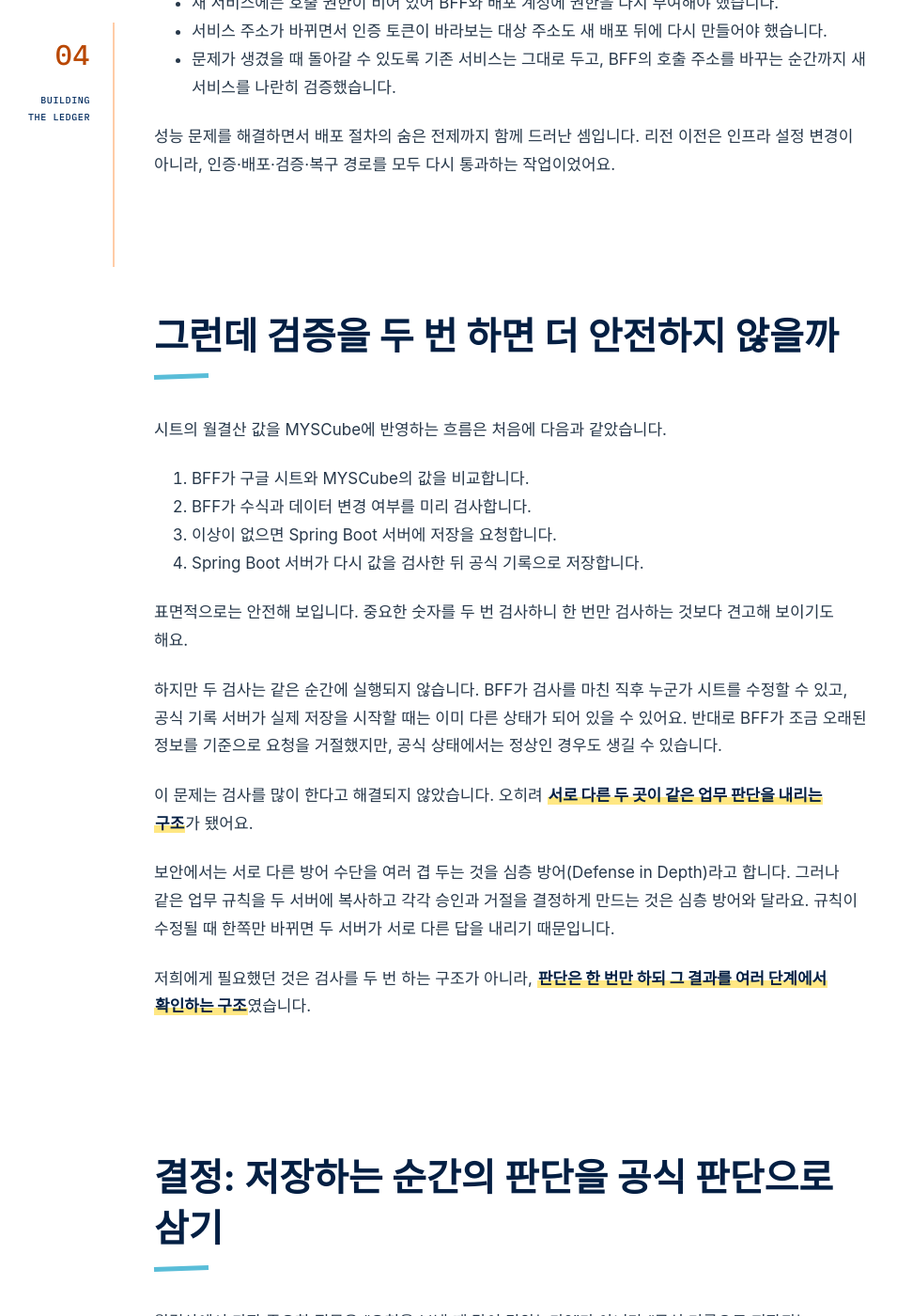
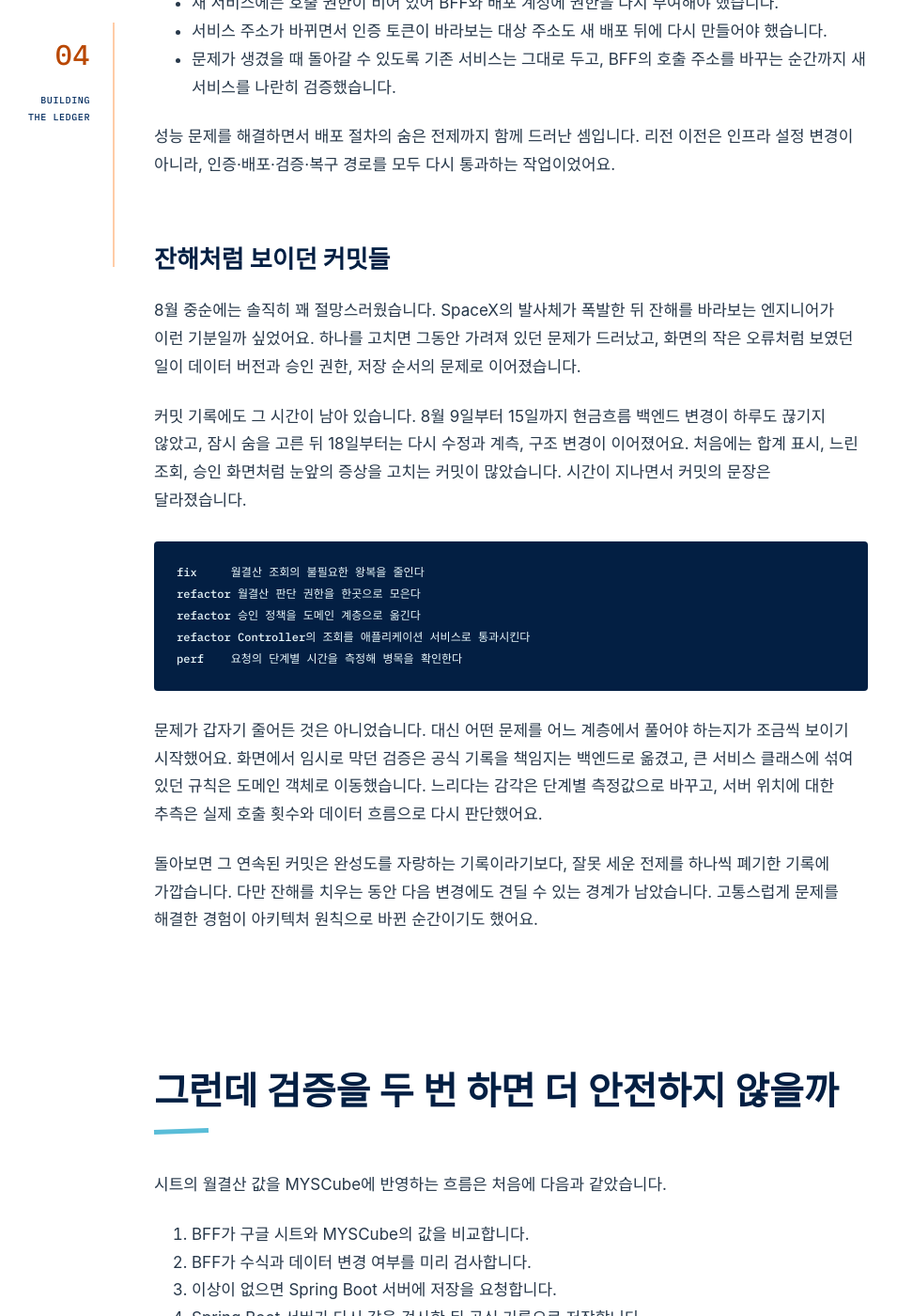
Before and after one commit to merryAI-dev/merryAI-dev.github.io, a Jekyll site: the page built from _posts/2026-08-25-myscube-building-the-ledger-04.md, in a window 1280 px wide and 1400 px high, scrolled down 6922 px. Shown: the whole window at 94% size, without its empty margins (182-1137 px from the left). Built offline with Jekyll 4.4.1, drawn with Linux system fonts in a browser that asks for light colours; some web fonts are replaced.

Commit message:
edit: add the human story behind the backend refactor

````diff
--- a/_posts/2026-08-25-myscube-building-the-ledger-04.md
+++ b/_posts/2026-08-25-myscube-building-the-ledger-04.md
@@ -144,6 +144,24 @@ public CashflowSheetLabApplyResponse applyCashflowSheetLab(
 - 문제가 생겼을 때 돌아갈 수 있도록 기존 서비스는 그대로 두고, BFF의 호출 주소를 바꾸는 순간까지 새 서비스를 나란히 검증했습니다.
 
 성능 문제를 해결하면서 배포 절차의 숨은 전제까지 함께 드러난 셈입니다. 리전 이전은 인프라 설정 변경이 아니라, 인증·배포·검증·복구 경로를 모두 다시 통과하는 작업이었어요.
+
+### 잔해처럼 보이던 커밋들
+
+8월 중순에는 솔직히 꽤 절망스러웠습니다. SpaceX의 발사체가 폭발한 뒤 잔해를 바라보는 엔지니어가 이런 기분일까 싶었어요. 하나를 고치면 그동안 가려져 있던 문제가 드러났고, 화면의 작은 오류처럼 보였던 일이 데이터 버전과 승인 권한, 저장 순서의 문제로 이어졌습니다.
+
+커밋 기록에도 그 시간이 남아 있습니다. 8월 9일부터 15일까지 현금흐름 백엔드 변경이 하루도 끊기지 않았고, 잠시 숨을 고른 뒤 18일부터는 다시 수정과 계측, 구조 변경이 이어졌어요. 처음에는 합계 표시, 느린 조회, 승인 화면처럼 눈앞의 증상을 고치는 커밋이 많았습니다. 시간이 지나면서 커밋의 문장은 달라졌습니다.
+
+```text
+fix     월결산 조회의 불필요한 왕복을 줄인다
+refactor 월결산 판단 권한을 한곳으로 모은다
+refactor 승인 정책을 도메인 계층으로 옮긴다
+refactor Controller의 조회를 애플리케이션 서비스로 통과시킨다
+perf    요청의 단계별 시간을 측정해 병목을 확인한다
+```
+
+문제가 갑자기 줄어든 것은 아니었습니다. 대신 어떤 문제를 어느 계층에서 풀어야 하는지가 조금씩 보이기 시작했어요. 화면에서 임시로 막던 검증은 공식 기록을 책임지는 백엔드로 옮겼고, 큰 서비스 클래스에 섞여 있던 규칙은 도메인 객체로 이동했습니다. 느리다는 감각은 단계별 측정값으로 바꾸고, 서버 위치에 대한 추측은 실제 호출 횟수와 데이터 흐름으로 다시 판단했어요.
+
+돌아보면 그 연속된 커밋은 완성도를 자랑하는 기록이라기보다, 잘못 세운 전제를 하나씩 폐기한 기록에 가깝습니다. 다만 잔해를 치우는 동안 다음 변경에도 견딜 수 있는 경계가 남았습니다. 고통스럽게 문제를 해결한 경험이 아키텍처 원칙으로 바뀐 순간이기도 했어요.
 
 ## 그런데 검증을 두 번 하면 더 안전하지 않을까
 
````
